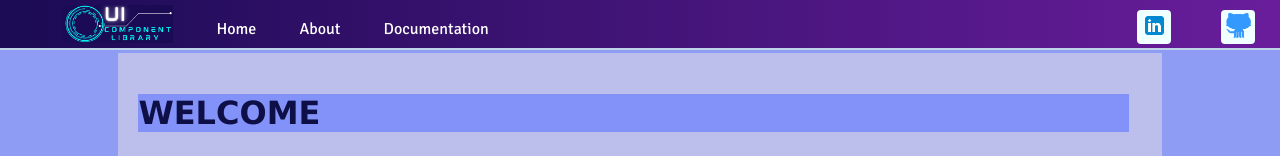
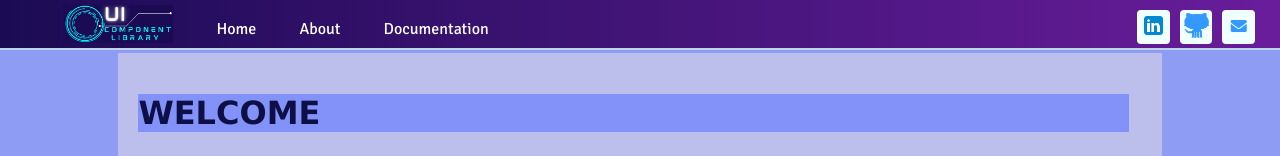
Before and after one commit to saurabhmaurya45/ui-component-library, a plain HTML site: page documentation.html in a window 1280 px wide. Shown: the top 156 px of the page. Drawn offline with nearby package versions, Linux system fonts and the light colour scheme.

Commit message:
Update documentation.html

```diff
--- a/documentation.html
+++ b/documentation.html
@@ -57,6 +57,11 @@
             <div class="linkedin"><a href="https://linkedin.com/in/saurabhmaurya45"><img src="image/icons8-linkedin-48.png" alt="linkedin"></a></div>
             <div class="git-logo"><a href="https://github.com/saurabhmaurya45/ui-component-library"><img src="image/git-logo-f.png" alt="Github"></a></div>
 <!--             <div class="dark-mode"><img src="image/dark-mode-logo.png" alt="dark-mode"></div> -->
+            <div  class="email-icon">
+          <a href="mailto:er.saurabhmaurya11@gmail.com">
+                <i class="fas fa-envelope"></i>
+            </a>
+        </div>
         </div>
 
     </div>
```
